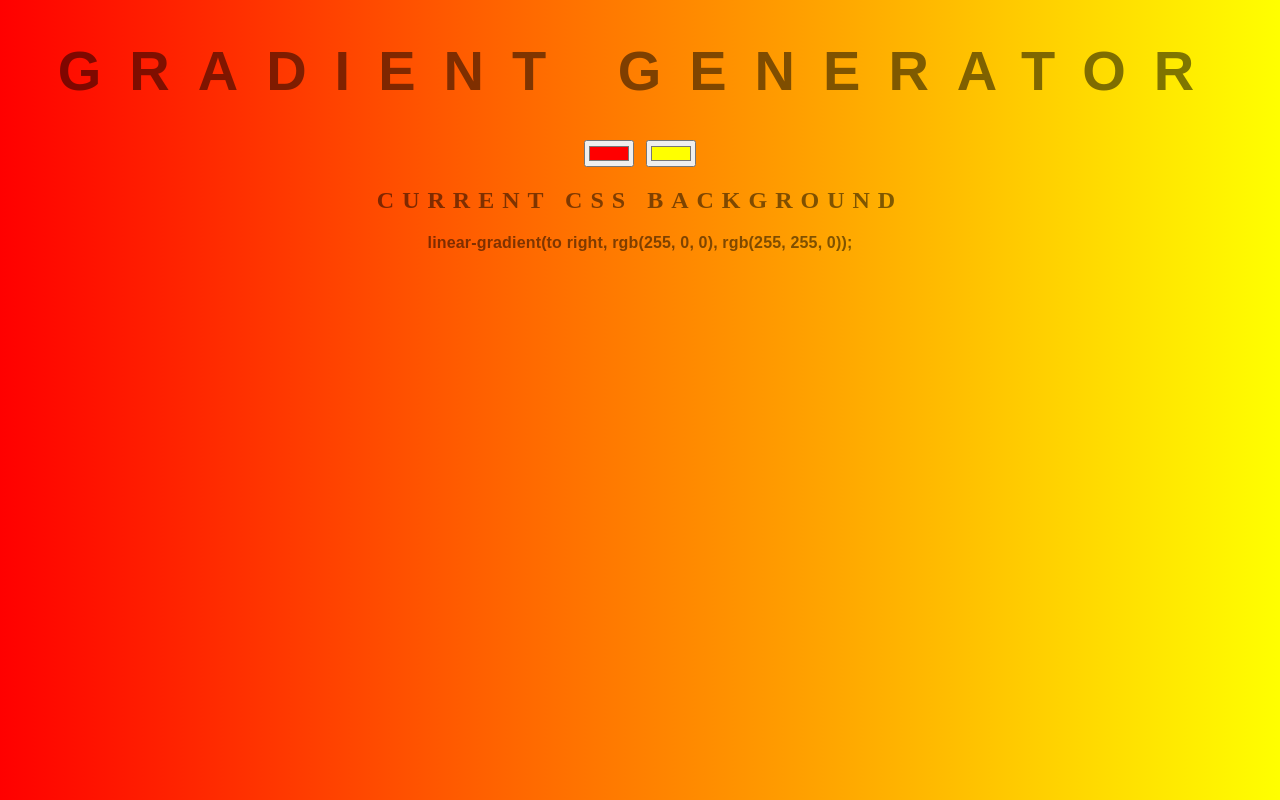
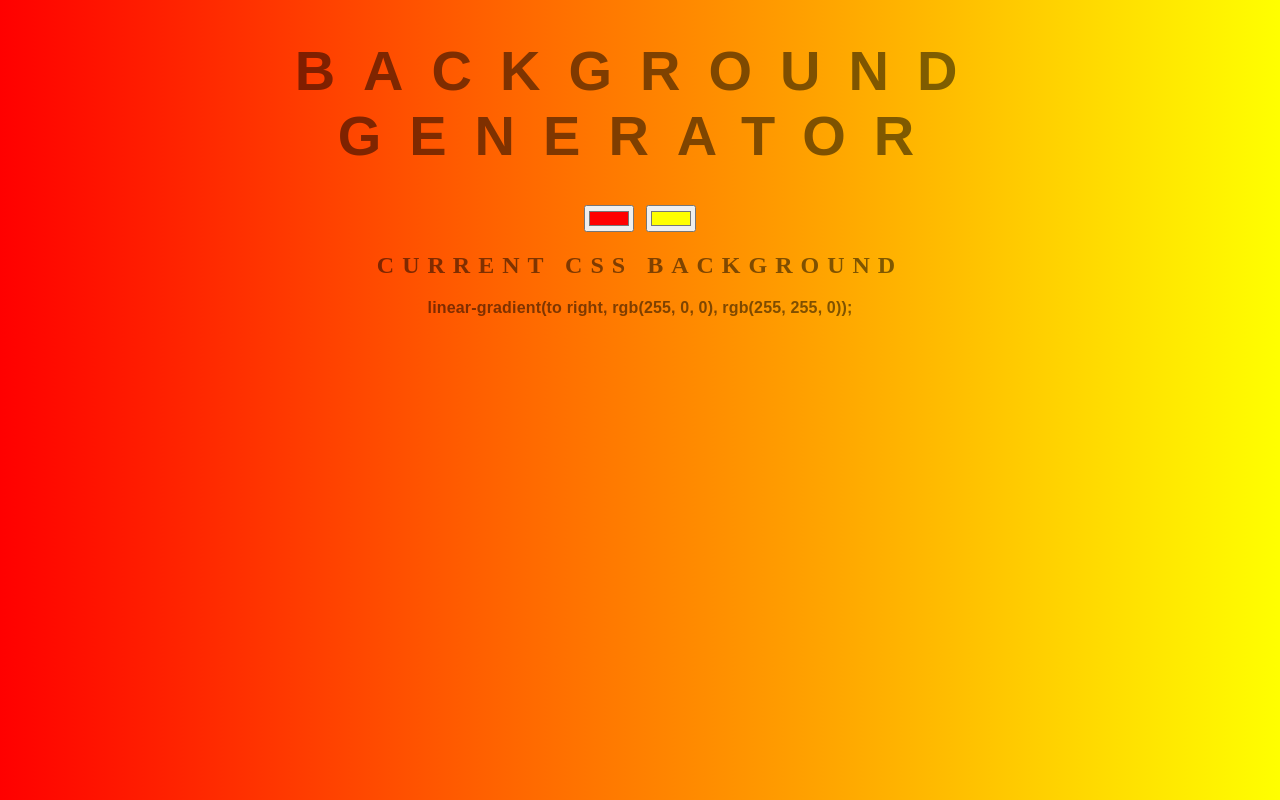
Before and after one commit to aheddier/background-generator, a plain HTML site: page index.html in a window 1280 px wide. Drawn offline with Linux system fonts and the light colour scheme.

Commit message:
Text changes reverted.

```diff
--- a/index.html
+++ b/index.html
@@ -1,11 +1,11 @@
 <!DOCTYPE html>
 <html>
 <head>
-	<title>Gradient Generator</title>
+	<title>Background Gradient</title>
 	<link rel="stylesheet" type="text/css" href="style.css">
 </head>
 <body id="gradient">
-	<h1>Gradient Generator</h1>
+	<h1>Background Generator</h1>
 	<input class="color1" type="color" name="color1" value="#00ff00">
 	<input class="color2" type="color" name="color2" value="#ff0000">
 	<h2>Current CSS Background</h2>
```
